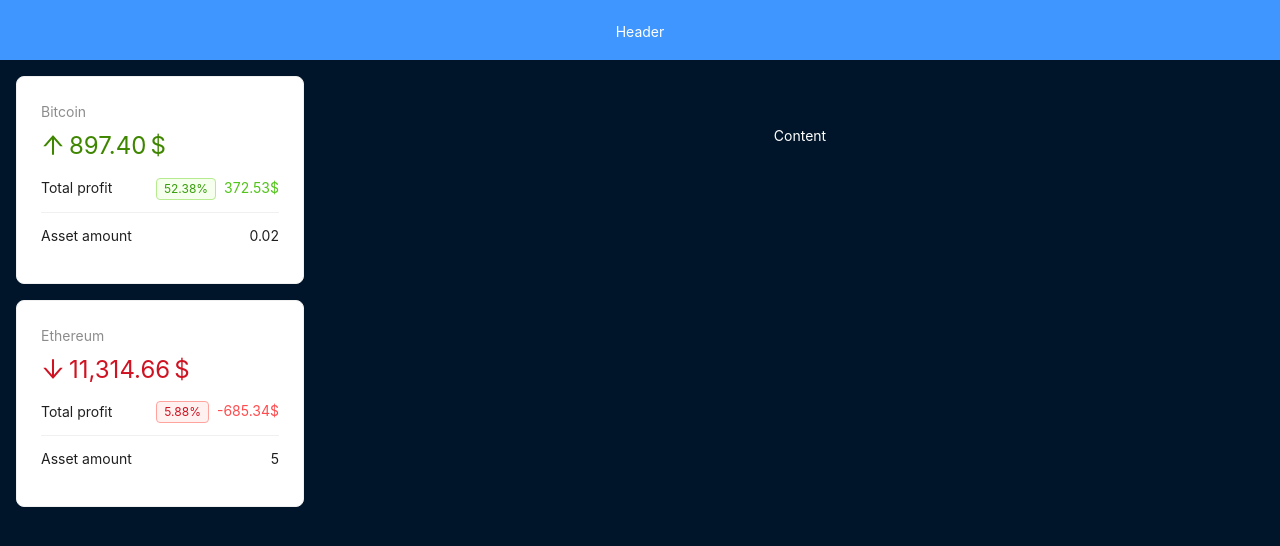
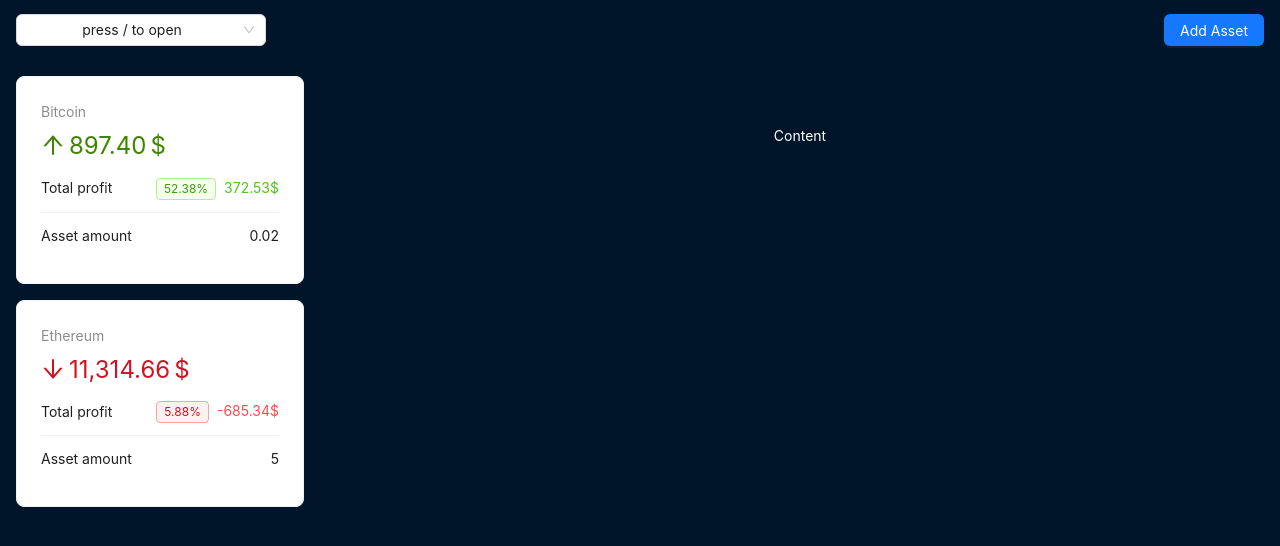
Before and after one commit to eureu/crypto-app, a React app in the folder react-crypto-initial/: page / in a window 1280 px wide. Shown: the top 546 px of the page. Built offline with nearby package versions, Linux system fonts and the light colour scheme; the HTML template or start-up script is replaced by a standard one.

Commit message:
upd: header selector

```diff
--- a/react-crypto-initial/src/components/layout/AppHeader.jsx
+++ b/react-crypto-initial/src/components/layout/AppHeader.jsx
@@ -1,16 +1,74 @@
-import { Layout } from "antd";
+import { Layout, Select, Space, Button } from "antd";
+import { useCrypto } from "../../context/crypto-context.jsx";
 
 const headerStyle = {
-  textAlign: 'center',
-  color: '#fff',
+  width: "100%",
+  textAlign: "center",
+  // color: "#fff",
   height: 60,
-  paddingInline: 48,
-  lineHeight: '64px',
-  backgroundColor: '#4096ff',
+  padding: "1rem",
+  // paddingInline: 48,
+  // lineHeight: "64px",
+  // backgroundColor: "#4096ff",
+  display: "flex",
+  // background: "white",
+  justifyContent: "space-between",
+  alignItems: "center"
 };
 
+const handleChange = (value) => {
+  console.log(`selected ${value}`);
+};
+
+const options = [
+  {
+    label: "China",
+    value: "china",
+    emoji: "🇨🇳",
+    desc: "China (中国)"
+  },
+  {
+    label: "USA",
+    value: "usa",
+    emoji: "🇺🇸",
+    desc: "USA (美国)"
+  },
+  {
+    label: "Japan",
+    value: "japan",
+    emoji: "🇯🇵",
+    desc: "Japan (日本)"
+  },
+  {
+    label: "Korea",
+    value: "korea",
+    emoji: "🇰🇷",
+    desc: "Korea (韩国)"
+  }
+];
+
 export default function AppHeader() {
+  const { crypto } = useCrypto();
+
   return (
-    <Layout.Header style={headerStyle}>Header</Layout.Header>
-  )
+    <Layout.Header style={headerStyle}>
+      <Select
+        style={{
+          width: 250
+        }}
+        value="press / to open"
+        options={crypto.map((coin) => ({
+          label: coin.name,
+          value: coin.id,
+          icon: coin.icon
+        }))}
+        optionRender={(option) => (
+          <Space>
+            <img /> {crypto.label}
+          </Space>
+        )}
+      />
+      <Button type="primary">Add Asset</Button>
+    </Layout.Header>
+  );
 }
--- a/react-crypto-initial/src/components/layout/AppLayout.jsx
+++ b/react-crypto-initial/src/components/layout/AppLayout.jsx
@@ -1,8 +1,17 @@
-import { Layout } from "antd";
+import { Layout, Spin } from "antd";
 import AppHeader from "./AppHeader.jsx";
 import AppSider from "./AppSider.jsx";
 import AppContent from "./AppContent.jsx";
+import { useContext } from "react";
+import { CryptoContext } from "../../context/crypto-context.jsx";
+
 export default function AppLayout() {
+  const { loading } = useContext(CryptoContext);
+
+  if (loading) {
+    return <Spin fullscreen />;
+  }
+
   return (
     <Layout>
       <AppHeader />
--- a/react-crypto-initial/src/components/layout/AppSider.jsx
+++ b/react-crypto-initial/src/components/layout/AppSider.jsx
@@ -1,4 +1,4 @@
-import { Card, Layout, List, Spin, Statistic, Typography, Tag } from "antd";
+import { Card, Layout, List, Statistic, Typography, Tag } from "antd";
 import { useContext } from "react";
 import { percentDifference, capitalize } from "../../../utils.js";
 import { ArrowDownOutlined, ArrowUpOutlined } from "@ant-design/icons";
@@ -17,11 +17,7 @@
 ];
 
 export default function AppSider() {
-  const { loading, assets } = useContext(CryptoContext);
-
-  if (loading) {
-    return <Spin fullscreen />;
-  }
+  const { assets } = useContext(CryptoContext);
 
   return (
     <Layout.Sider width="25%" style={siderStyle}>
--- a/react-crypto-initial/src/context/crypto-context.jsx
+++ b/react-crypto-initial/src/context/crypto-context.jsx
@@ -1,4 +1,4 @@
-import { createContext, useEffect, useState } from "react";
+import { createContext, useContext, useEffect, useState } from "react";
 import { fakeFetchCrypto, fetchAssets } from "../api.js";
 import { percentDifference } from "../../utils.js";
 
@@ -42,3 +42,9 @@
     </CryptoContext.Provider>
   );
 }
+
+export default CryptoContext;
+
+export function useCrypto() {
+  return useContext(CryptoContext);
+}
```
